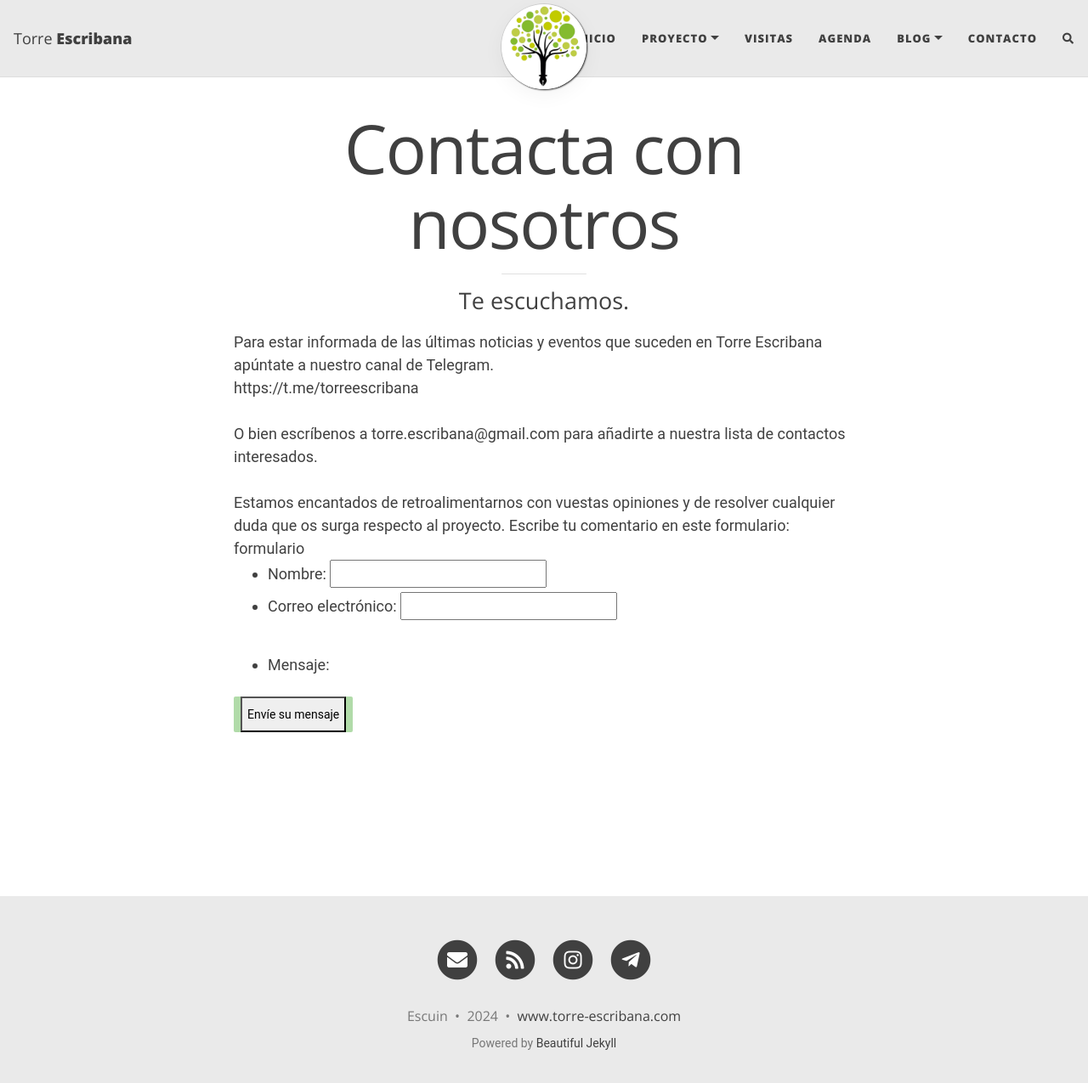
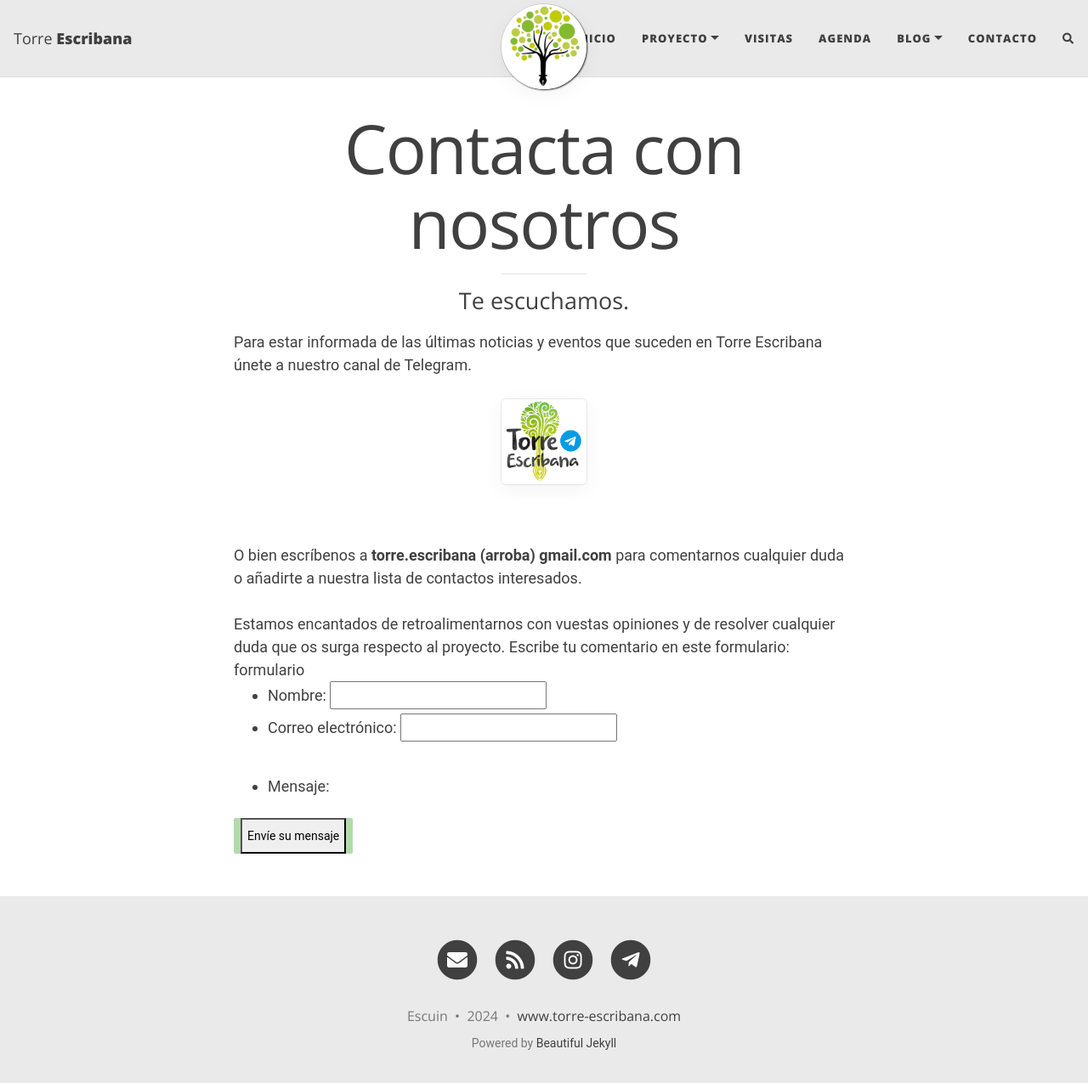
Before and after one commit to PermaculturaAragon/Web-TorreEscribana, a Jekyll site: the page built from contacto.html, in a window 1280 px wide and 1289 px high. Shown: the top 1275 px of the window at 85% size. Built offline with Jekyll 4.4.1, drawn with Linux system fonts in a browser that asks for light colours; nearby versions of some CDN libraries; comment, search, counter and statistics services are not loaded.

Commit message:
formato imagenes zoom

```diff
--- a/assets/css/torre-escribana.css
+++ b/assets/css/torre-escribana.css
@@ -89,6 +89,7 @@
   height: auto;
   width: 100%;
 }
+
 textarea {
   background: transparent;
   border: 0;
@@ -625,3 +626,95 @@
     width: 24%;
   }
 }
+
+
+@keyframes show {
+	from {
+		opacity: 0;
+		scale: 25%;
+	}
+
+	to {
+		opacity: 1;
+		scale: 100%;
+	}
+}
+
+/* Para que las imagenes se aparezcan   */
+.img1 {
+	view-timeline-name: --image;
+	view-timeline-axis: block;
+
+	animation-timeline: --image;
+	animation-name: show;
+
+	animation-range: entry 25% cover 50%;
+	animation-fill-mode: both;
+}
+
+/* Para la imagen del logo de telegram  */
+.img2 {
+
+  width: 100px;
+  height: 100px;
+  object-fit: cover;
+}
+
+
+
+/* LA SECCION PRINCIPAL PARA ORGANIZAR LAS IMAGENES  */
+.principal {
+  display: flex;
+  flex-wrap: wrap;
+}
+
+/* ESTILOS PARA EL CONTENEDOR DE LA IMAGEN  */
+.principal div {
+  margin: 1rem;
+  width: 300px;
+  height: 300px;
+  border: 2px solid #325c2c9a;
+  border-radius: 10px;
+  overflow: hidden;
+}
+/* ESTILOS PARA QUE UNA IMAGEN SEA RESPONSIVE  */
+img {
+  width: 100%;
+  height: 100%;
+  object-fit: cover;
+}
+/* EFECTO ZOOM SIMPLE  */
+.zoom-basico:hover img {
+  transform: scale(1.5);
+}
+
+.zoom-basico img {
+  transition: transform 0.5s ease-in-out;
+}
+/* EFECTO ZOOM CON ROTACION  */
+.zoom-rotacion:hover img {
+  transform: scale(2.2) rotate(30deg);
+}
+.zoom-rotacion img {
+  transition: transform 0.5s ease-in-out;
+}
+/*EFECTO ZOOM VERTICAL*/
+.zoom-vertical:hover img {
+  transform: scale(1.3) translateY(-20%);
+}
+.zoom-vertical img {
+  transition: transform 0.5s ease-in-out;
+  transform: scale(1.6);
+  transform-origin: top left;
+}
+/* EFECTO BONUS  */
+
+.zoom-color:hover img {
+  filter: grayscale(0);
+  transform: scale(1.5);
+}
+
+.zoom-color img {
+  transition: transform 0.5s, filter 1s ease-in-out;
+  filter: grayscale(100%);
+}
--- a/contacto.html
+++ b/contacto.html
@@ -6,10 +6,19 @@
 
 
 
-Para estar informada de las últimas noticias y eventos que suceden en Torre Escribana apúntate a nuestro canal de Telegram.<br>
-https://t.me/torreescribana<br><br>
+Para estar informada de las últimas noticias y eventos que suceden en Torre Escribana únete a nuestro canal de Telegram.<br><br>
+<div class="zoom-basico">
+  <a href="https://t.me/torreescribana">
 
-O bien escríbenos a torre.escribana@gmail.com para añadirte a nuestra lista de contactos interesados.
+    <center><img class="img2"
+      src="..\assets\img\otros\logo-telegram.png"
+       /></center>
+
+</a>  </div>
+<br><br>
+
+
+O bien escríbenos a <strong> torre.escribana (arroba) gmail.com </strong>  para comentarnos cualquier duda o añadirte a nuestra lista de contactos interesados.
 <br>
 <br>
 Estamos encantados de retroalimentarnos con vuestas opiniones y de resolver cualquier duda que os surga respecto al proyecto. Escribe tu comentario en este formulario:<br>
```
Also changed, not shown: proyecto.md (+18 -4 lines), visitas.md (+8 -2 lines), assets/img/otros/logo-telegram.png (added).
